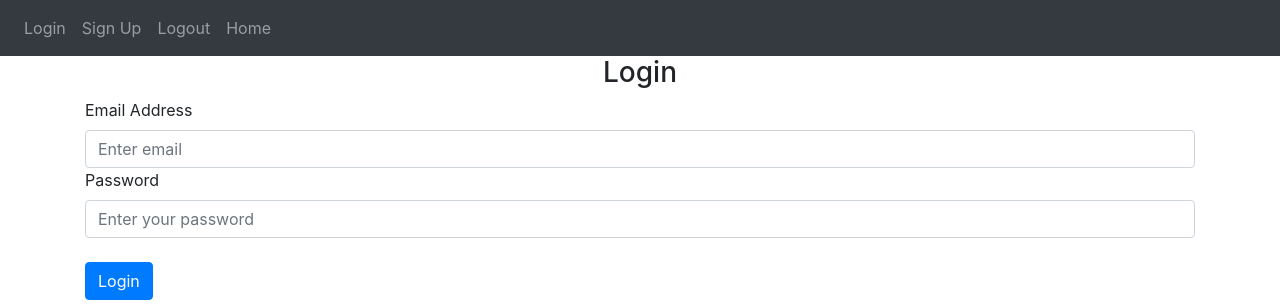
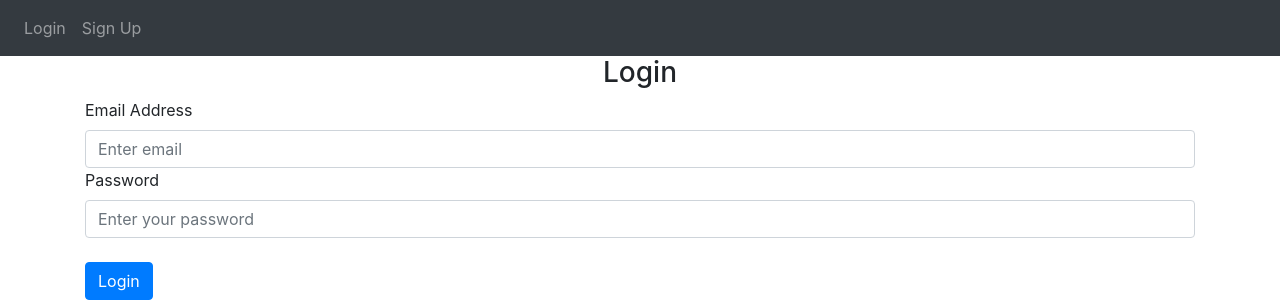
Before and after one commit to The-Samyar/notes-web-app, a Flask app: page /login/ in a window 1280 px wide. Shown: the top 304 px of the page. Run offline with Flask 2, Linux system fonts and the light colour scheme; some libraries are stand-ins or nearby versions.

Commit message:
Templates
- Templates are dynamic and the top navbar changes according to the authentication status of the user

```diff
--- a/main/webfiles/auth.py
+++ b/main/webfiles/auth.py
@@ -10,7 +10,7 @@ from . import models
 @auth.route('/login/', methods=['GET', 'POST'])
 def login():
     if request.method == 'GET':
-        return render_template("login.html", text="samyar")
+        return render_template("login.html", user=current_user)
     else:
         data = request.form
         user = models.User.query.filter_by(email=data['email']).first()
@@ -35,7 +35,7 @@ def logout():
 @auth.route('/sign-up/', methods=['GET', 'POST'])
 def signup():
     if request.method == 'GET':
-        return render_template("sign_up.html")
+        return render_template("sign_up.html", user=current_user)
     else:
         error = False
         data = request.form
--- a/main/webfiles/templates/base.html
+++ b/main/webfiles/templates/base.html
@@ -31,19 +31,21 @@
         <span class="navbar-toggler-icon"></span>
       </button>      <div class="collapse navbar-collapse" id="navbar">
         <div class="navbar-nav">
+          {% if user.is_authenticated %}
+          <a class="nav-item nav-link" id="home" href="/">
+            Home
+          </a>
+          <a class="nav-item nav-link" id="logout" href="/logout/">
+            Logout
+          </a>
+          {% else %}
           <a class="nav-item nav-link" id="login" href="/login/">
             Login
           </a>
           <a class="nav-item nav-link" id="signUp" href="/sign-up/">
             Sign Up
           </a>
-          <a class="nav-item nav-link" id="logout" href="/logout/">
-            Logout
-          </a>
-          <a class="nav-item nav-link" id="home" href="/">
-            Home
-          </a>
-
+          {% endif %}
         </div>
 
       </div>
--- a/main/webfiles/views.py
+++ b/main/webfiles/views.py
@@ -1,9 +1,9 @@
 from flask import Blueprint, render_template
-from flask_login import login_required
+from flask_login import login_required, current_user
 
 views = Blueprint('views', __name__)
 
 @views.route('/')
 @login_required
 def index():
-    return render_template("home.html")
+    return render_template("home.html", user=current_user)
```
